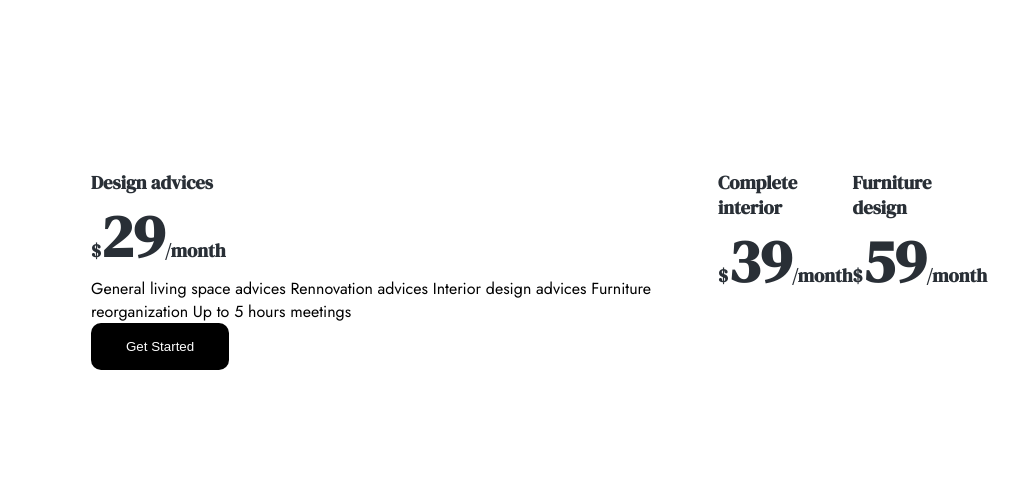
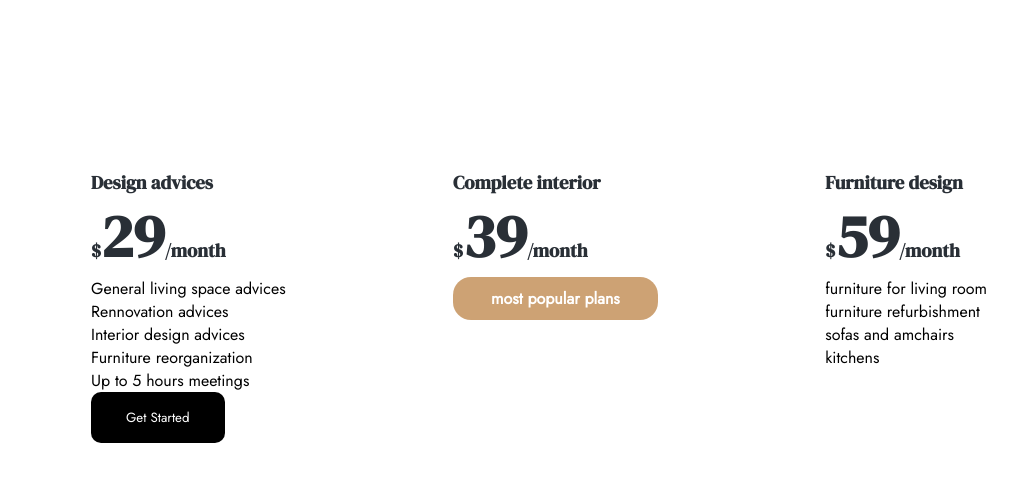
Before and after one commit to lizi2008/lizi, a plain HTML site: page index.html in a window 1280 px wide. Shown: the part 126-608 px from the top of the page, without its empty margins (101-1119 px from the left). Drawn offline with Linux system fonts and the light colour scheme.

Commit message:
first commit

```diff
--- a/index.html
+++ b/index.html
@@ -1,15 +1,15 @@
 <!DOCTYPE html>
 <html lang="en">
   <head>
-    <meta charset="UTF-8">
-    <meta name="viewport" content="width=device-width, initial-scale=1.0">
+    <meta charset="UTF-8" />
+    <meta name="viewport" content="width=device-width, initial-scale=1.0" />
     <title>Document</title>
     <link rel="stylesheet" href="styles.css" />
   </head>
   <body>
     <header>
       <div class="div1">
-     <img src="./material-symbols-light_other-houses.svg" alt="">
+        <img src="./material-symbols-light_other-houses.svg" alt="" />
         <h1>SELHONO</h1>
       </div>
       <nav>
@@ -20,7 +20,7 @@
           <li>project</li>
           <li>blog</li>
           <li>contact</li>
-        <img src="./Search.png" alt="">
+          <img src="./Search.png" alt="" />
         </ul>
       </nav>
     </header>
@@ -29,29 +29,28 @@
       <div class="design">
         <h3>Design advices</h3>
         <h3>$<span>29</span>/month</h3>
-    <p>General living space advices
-       Rennovation advices
-       Interior design advices
-       Furniture reorganization
-       Up to 5 hours meetings</p>
+        <p>General living space advices</p>
+        <p>Rennovation advices</p>
+        <p>Interior design advices</p>
+        <p>Furniture reorganization</p>
+        <p>Up to 5 hours meetings</p>
         <button>Get Started</button>
-
       </div>
 
       <div class="interior">
         <h3>Complete interior</h3>
         <h3>$<span>39</span>/month</h3>
-
+        <h4>most popular plans</h4>
       </div>
 
       <div class="furniture">
         <h3>Furniture design</h3>
         <h3>$<span>59</span>/month</h3>
-
-
+        <p>furniture for living room</p>
+        <p>furniture refurbishment</p>
+        <p>sofas and amchairs</p>
+        <p>kitchens</p>
       </div>
-
     </main>
-
   </body>
 </html>
--- a/styles.css
+++ b/styles.css
@@ -1,6 +1,8 @@
 @import url('https://fonts.googleapis.com/css2?family=Jost&display=swap');
 @import url('https://fonts.googleapis.com/css2?family=DM+Serif+Display&display=swap');
 @import url('https://fonts.googleapis.com/css2?family=DM+Serif+Display:ital@1&display=swap');
+@import url('https://fonts.googleapis.com/css2?family=Jost&display=swap');
+@import url('https://fonts.googleapis.com/css2?family=Jost&display=swap');
 @import url('https://fonts.googleapis.com/css2?family=Jost&display=swap');
 
 
@@ -63,7 +65,7 @@ button{
     padding-inline: 35px;
     padding-block: 16px;
     border-radius: 10px;
-
+    font-family: 'Jost', sans-serif;
 }
 
 main{
@@ -73,3 +75,12 @@ main{
     margin-left: 15%;
     margin-right: 15%;
 }
+
+h4{
+    background-color: #CDA274;
+    padding-inline: 38px;
+    padding-block: 10px;
+    border-radius: 18px;
+    color: white;
+    font-family: 'Jost', sans-serif;
+}
```
Lines whose indentation alone changed are shown as unchanged.
